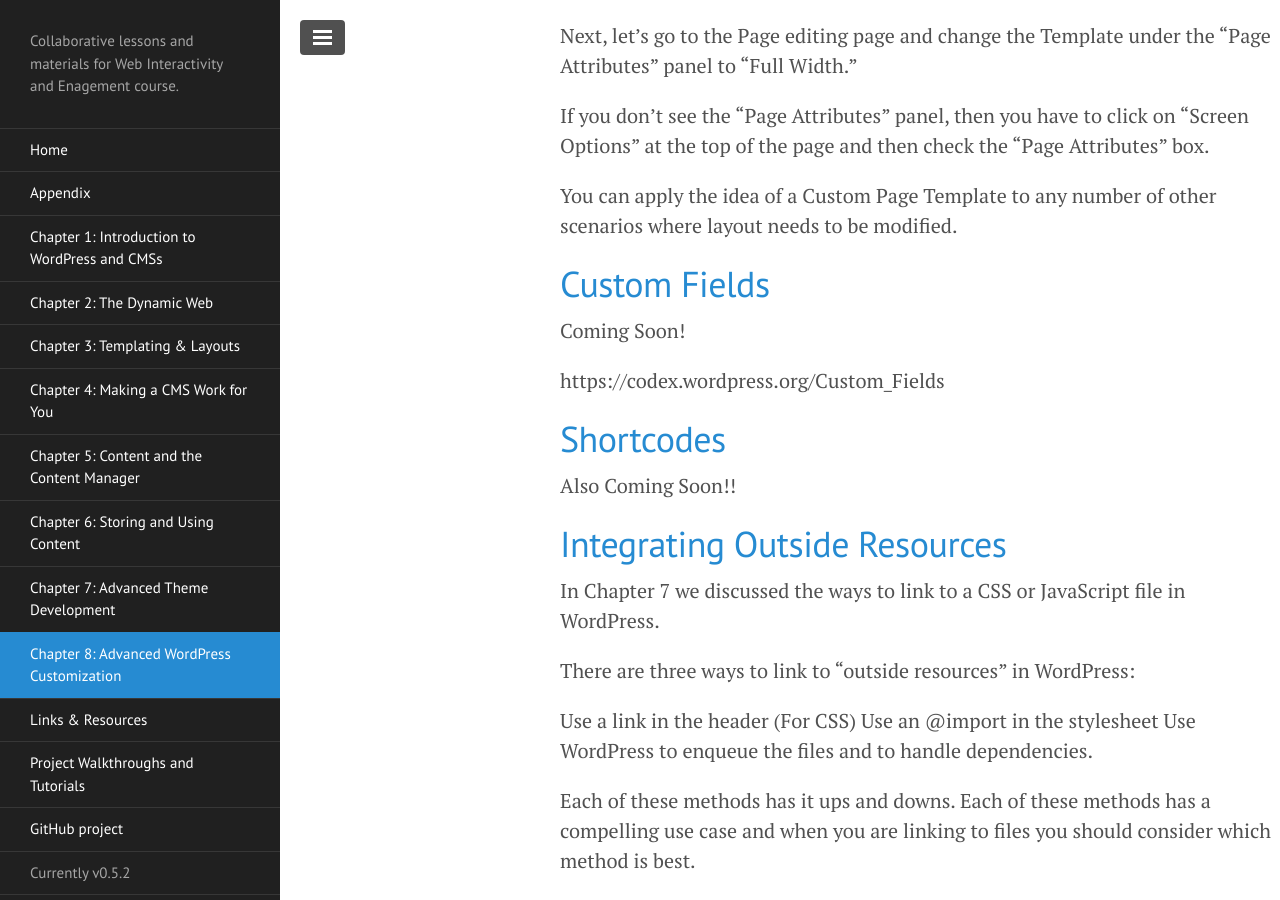
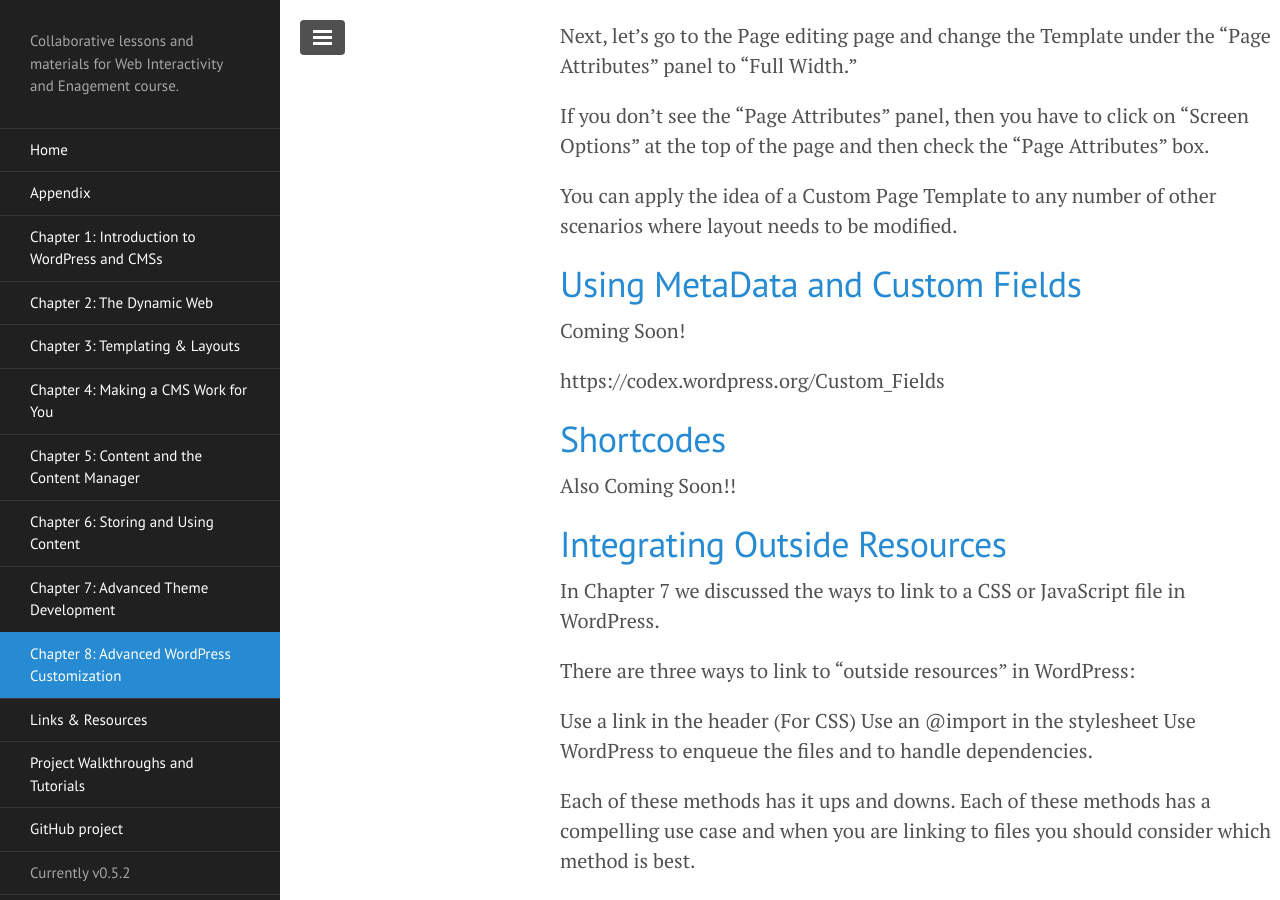
Before and after one commit to ahaywood/Web-Interactivity-and-Engagement, a Jekyll site: the page built from chapter-8/index.md, in a window 1280 px wide and 900 px high, scrolled down 8608 px. Built offline with Jekyll 4.4.1, drawn with Linux system fonts in a browser that asks for light colours; Markdown is read by kramdown in place of the engine named in the settings; some of the changed text lies outside the part shown.

Commit message:
Removing Redundancies

```diff
--- a/chapter-8/index.md
+++ b/chapter-8/index.md
@@ -259,7 +259,7 @@ If you don’t see the “Page Attributes” panel, then you have to click on
 
 You can apply the idea of a Custom Page Template to any number of other scenarios where layout needs to be modified.
 
-## <a name="custom-fields">Custom Fields</a>
+## <a name="custom-fields">Using MetaData and Custom Fields</a>
 
 Coming Soon!
 
```
Also changed, not shown: other parts of chapter-8/index.md (+0 -4 lines).
